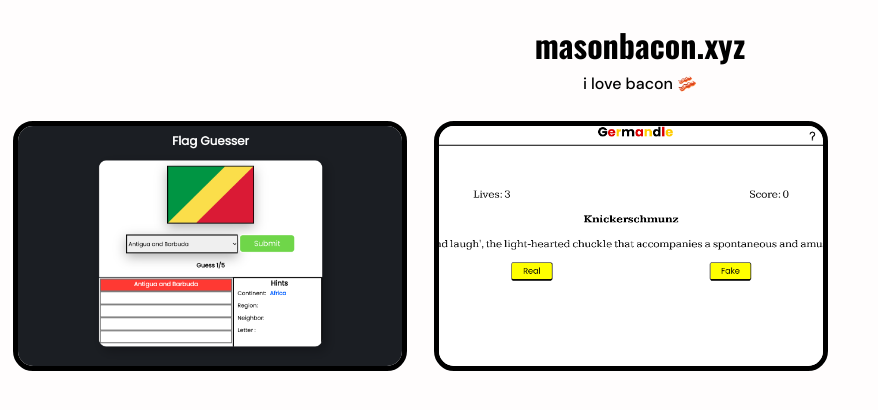
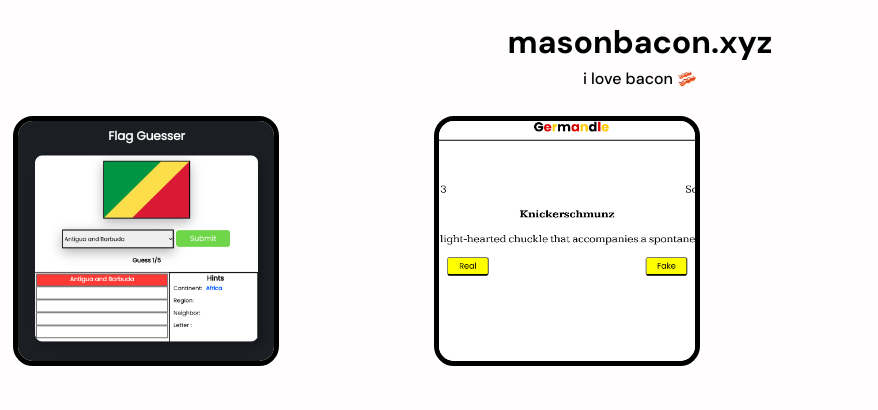
Before and after one commit to baconatorr/masonbacon.xyz, a plain HTML site: page index.html in a window 1280 px wide. Shown: the whole page, without its empty margins (0-878 px from the left). Drawn offline with nearby package versions, Linux system fonts and the light colour scheme.

Commit message:
update screen size

```diff
--- a/index.css
+++ b/index.css
@@ -4,7 +4,7 @@ background-color: rgb(255, 253, 253);
 
 #header {
     text-align: center;
-    font-family: 'Oswald';
+    font-family: 'DM Sans';
     font-weight: bold;
     margin-bottom: 0;
 }
@@ -42,7 +42,9 @@ background-color: rgb(255, 253, 253);
 
 
 #games img {
-    width: 30vw;
+    margin-left: auto;
+    margin-right: auto;
+    width: 20vw;
     border: solid 5px black;
     border-radius: 20px;
     transition: transform 0.4s, box-shadow 0.4s;
```
